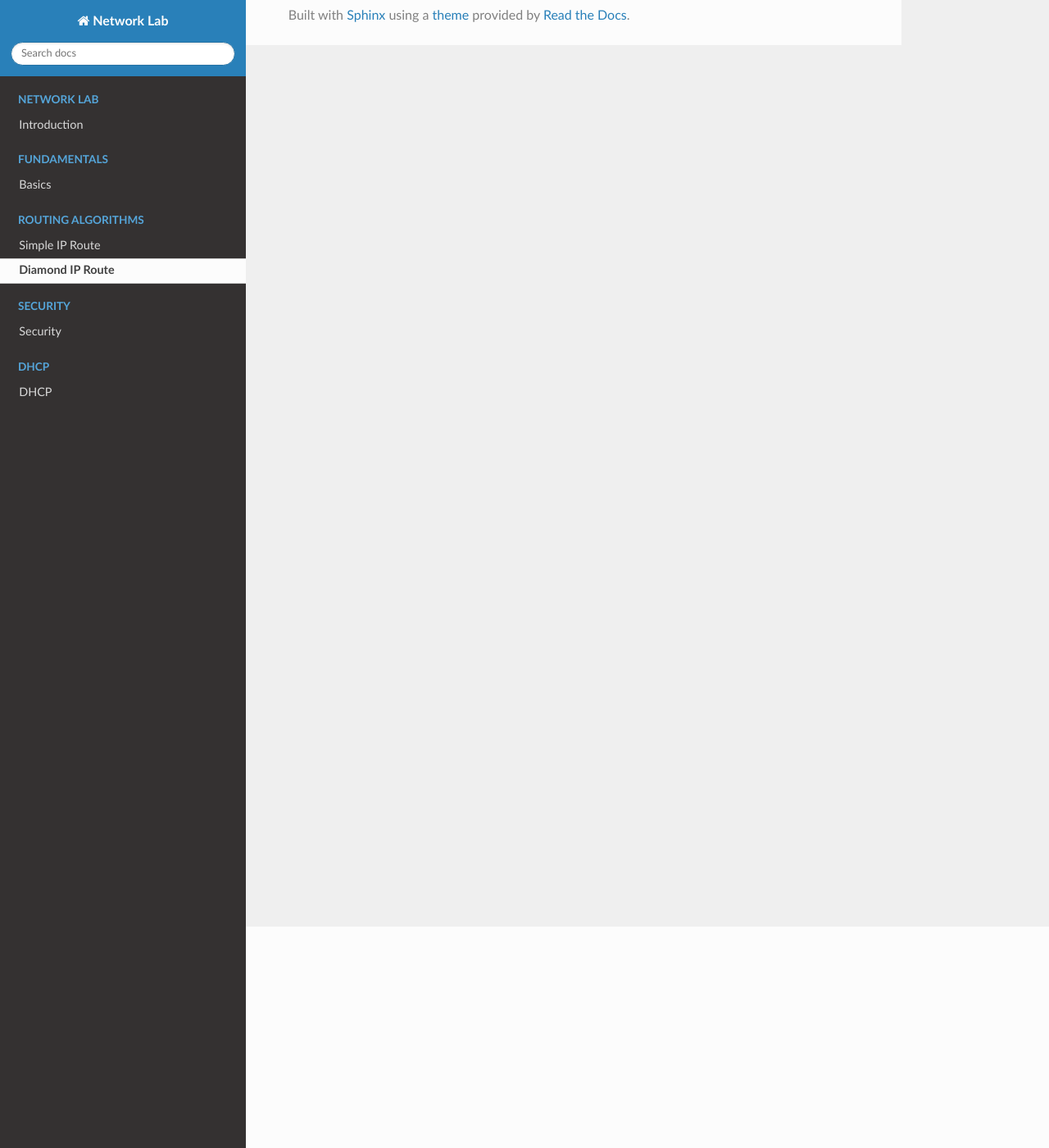
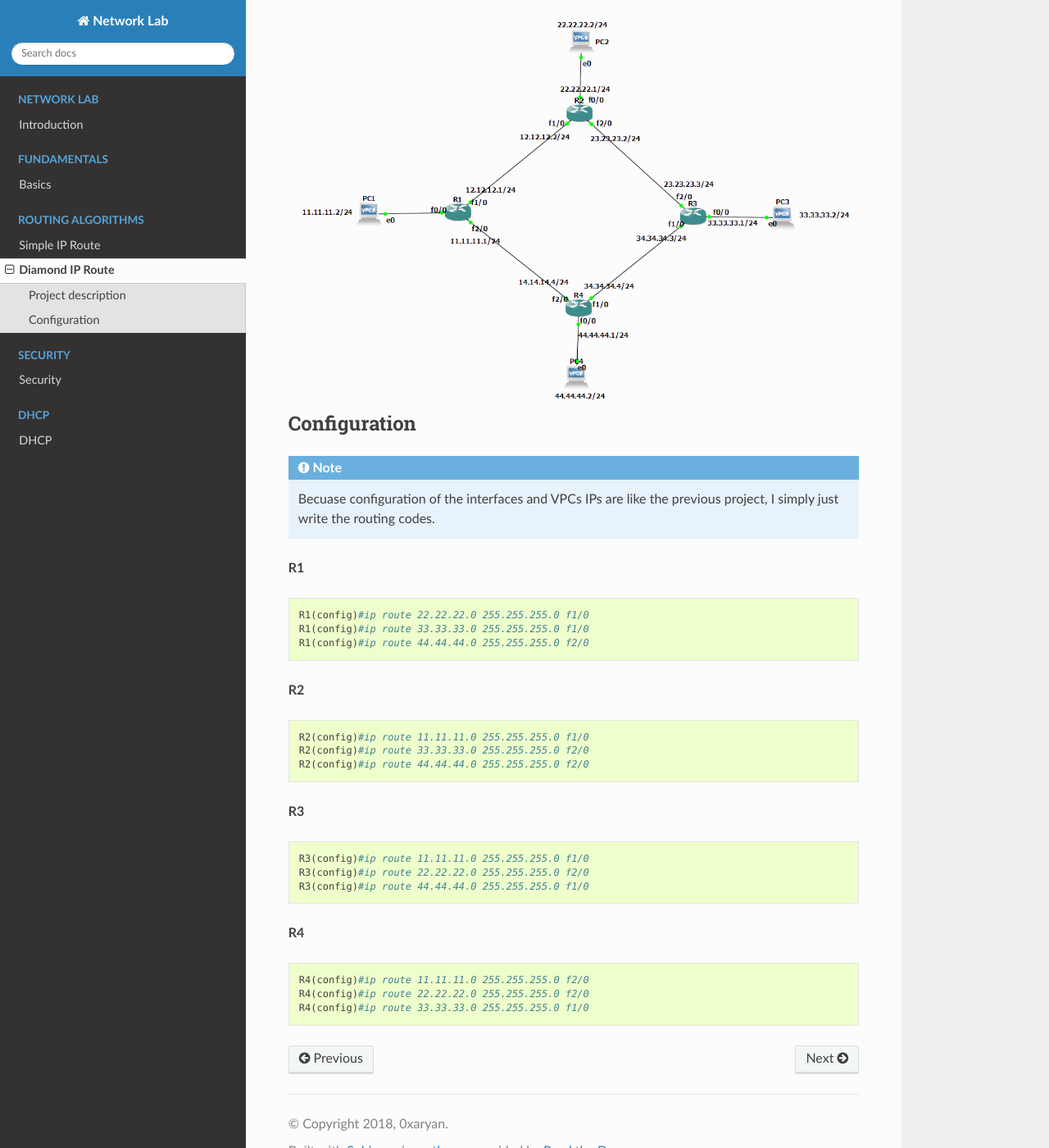
Before and after one commit to avestura/NetworkLab, a Sphinx documentation site: the page built from docs/source/RoutingAlgorithms/DiamondIPRoute.rst, in a window 1280 px wide and 1400 px high, scrolled down 270 px. Shown: the whole window at 82% size. Built offline with Sphinx 7.4.7 and the Read the Docs theme 2.0.0, drawn with Linux system fonts in a browser that asks for light colours; some of the changed text lies outside the part shown.

Commit message:
Update Diamond IP Route

```diff
--- a/docs/source/RoutingAlgorithms/DiamondIPRoute.rst
+++ b/docs/source/RoutingAlgorithms/DiamondIPRoute.rst
@@ -1,2 +1,41 @@
 Diamond IP Route
 ===================
+
+^^^^^^^^^^^^^^^^^^^^
+Project description
+^^^^^^^^^^^^^^^^^^^^
+In this section, we have four PCs and four routers in the middle. The objective is to be able to ping any PC from any other.
+
+.. image:: /_static/Images/DiamondIPRoute/Map.png
+    :align: center
+
+^^^^^^^^^^^^^^^^^^^
+Configuration
+^^^^^^^^^^^^^^^^^^^
+
+.. note:: Becuase configuration of the interfaces and VPCs IPs are like the previous project,
+          I simply just write the routing codes.
+
+**R1** ::
+
+    R1(config)#ip route 22.22.22.0 255.255.255.0 f1/0
+    R1(config)#ip route 33.33.33.0 255.255.255.0 f1/0
+    R1(config)#ip route 44.44.44.0 255.255.255.0 f2/0
+
+**R2** ::
+
+    R2(config)#ip route 11.11.11.0 255.255.255.0 f1/0
+    R2(config)#ip route 33.33.33.0 255.255.255.0 f2/0
+    R2(config)#ip route 44.44.44.0 255.255.255.0 f2/0
+
+**R3** ::
+
+    R3(config)#ip route 11.11.11.0 255.255.255.0 f1/0
+    R3(config)#ip route 22.22.22.0 255.255.255.0 f2/0
+    R3(config)#ip route 44.44.44.0 255.255.255.0 f1/0
+
+**R4** ::
+
+    R4(config)#ip route 11.11.11.0 255.255.255.0 f2/0
+    R4(config)#ip route 22.22.22.0 255.255.255.0 f2/0
+    R4(config)#ip route 33.33.33.0 255.255.255.0 f1/0
```
Also changed, not shown: docs/source/_static/Images/DiamondIPRoute/Map.png (added).
